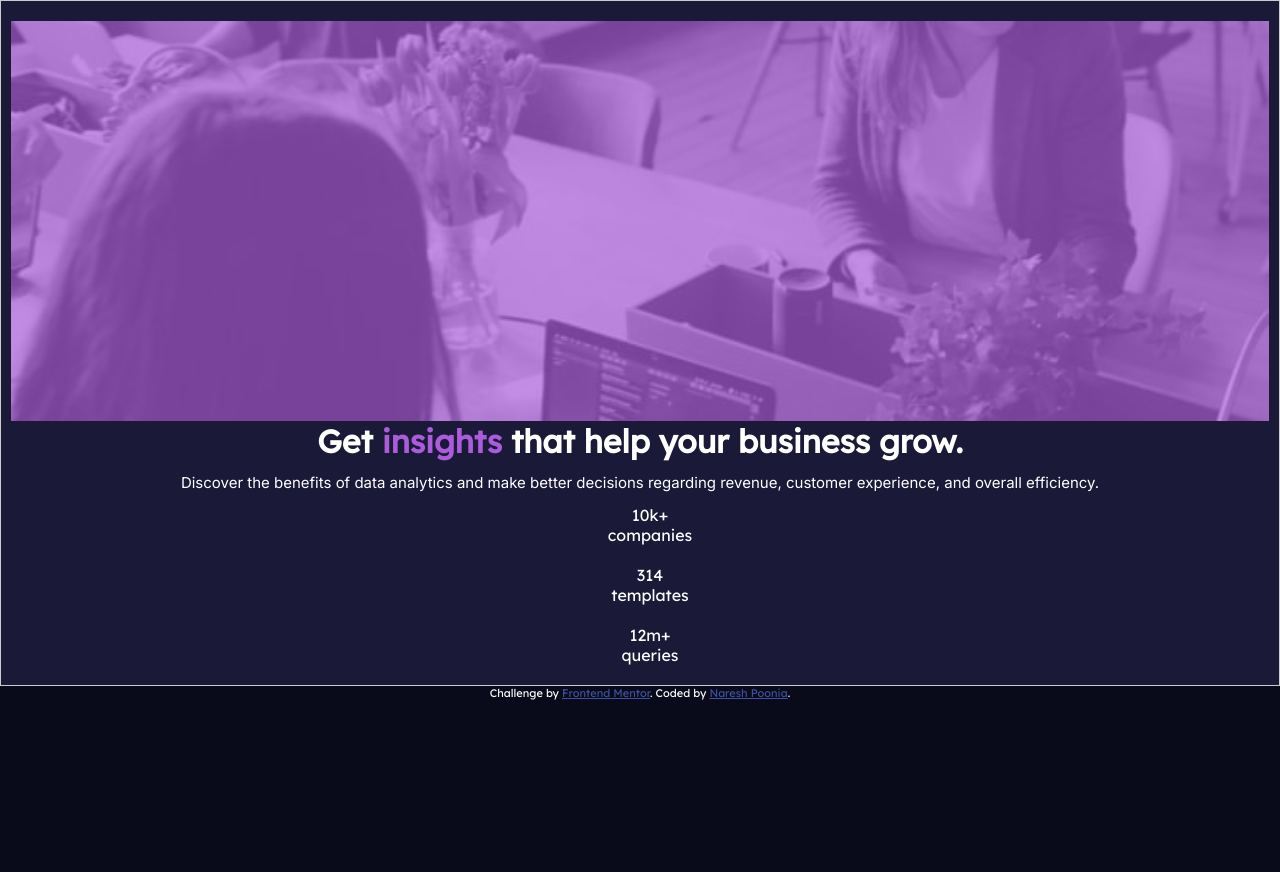
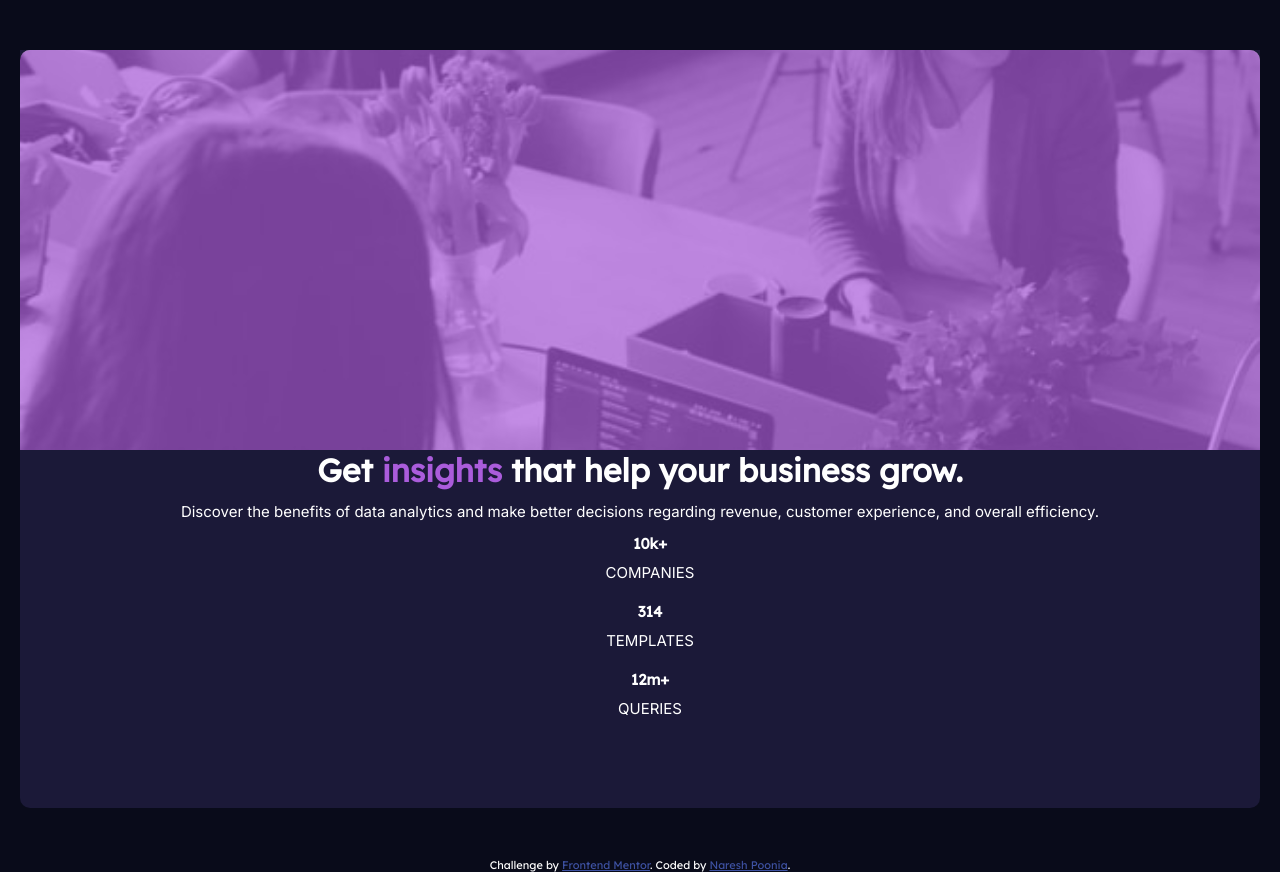
Before and after one commit to nareshpoonia/frontendmentor-stats-preview-card-component-coding-challenge, a plain HTML site: page index.html in a window 1280 px wide. Before the commit the page ends 800 px from the top, so only its background shows below. Drawn offline with Linux system fonts and the light colour scheme.

Commit message:
Changed border radius, container padding & margin to match with the challenge design

```diff
--- a/index.html
+++ b/index.html
@@ -24,9 +24,9 @@
   experience, and overall efficiency.
   </p>
   <ul>
-  <li>10k+ <span style="display: block ;">companies</span></li>
-  <li>314 <span style="display: block;">templates</span></li>
-  <li>12m+ <span style="display: block;">queries</span></li>
+  <li>10k+ <span>companies</span></li>
+  <li>314 <span>templates</span></li>
+  <li>12m+ <span>queries</span></li>
   </ul>
   </div>
   <div class="attribution">
--- a/style.css
+++ b/style.css
@@ -27,29 +27,35 @@ p{
 ul{
     color: var(--white);
     padding-left: 20px;
-    display: grid;
-    display: block;
     list-style-type: none;
     margin-bottom: 20px;
+    font-family: "Lexend Deca", sans-serif;
+    font-size: 15px;
+    font-weight: 700;
+    padding-bottom: 10px;
 }
 
 ul li span{
     margin-bottom: 20px;
-}
+    text-transform: uppercase;
+    font-family: "Inter", sans-serif;
+    display: block;
+    font-size: 15px;
+    font-weight: 400;
+    margin-top: 10px;
 
-.container-1 .card ul li {
-    display: block;
-    margin-bottom: 20px;
+
 }
 
 .container-1 {
     background-color: var(--dark-desaturated-blue);
-    border: 1px #ccc solid;
     grid-template-columns: 1fr 1fr ;
     grid-template-rows:1fr 1fr 1fr;
     text-align: center;
-    padding: 20px 10px 0px 10px;
+    padding: 0px 0px 40px 0px;
+    margin: 50px 20px;
     color:var(--white);
+    border-radius: 0px 0px 10px 10px ;
 
 }
 
@@ -57,6 +63,7 @@ ul li span{
 .container-1 .image {
     background: url(./images/image-header-mobile.jpg) no-repeat center/cover;
     height: 400px;
+    border-radius: 10px 10px 0px 0px;
 
 }
 
@@ -64,6 +71,7 @@ ul li span{
     background-color: hsla(277,64%,61%,0.7);
     height: 400px;
     padding: 10px 0px 0px 0px;
+    border-radius: 10px 10px 0px 0px;
 }
 
 title{
@@ -74,16 +82,7 @@ title{
     grid-row-start: 1;
     grid-row-end: 3;
 }
-.paragraph{
-    grid-row-start: span 1;
-    grid-row-end: 1;
-}
-.list{
-    grid-column: span 6;
-}
-.image{
-    grid-column: span 12;
-}
+
 
 .attribution { font-size: 11px; text-align: center;
 color: var(--white); }
```
